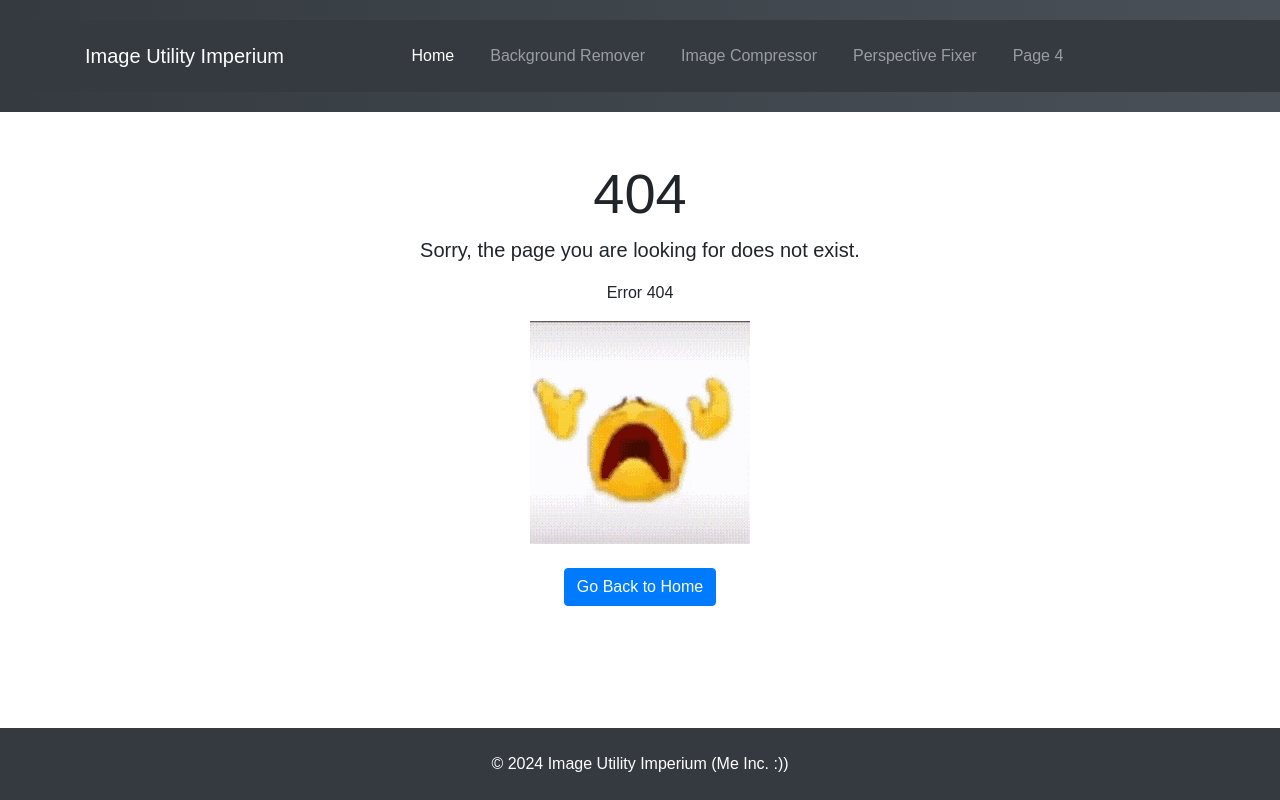
After one commit to intelligent-username/Photo-Utility-Imperium, a Flask app: template templates/404.html in a window 1280 px wide. The commit adds this page. Run offline with Flask 2, Linux system fonts and the light colour scheme; the template is opened without the code that fills it, so the values that code supplies are empty; some libraries are stand-ins or nearby versions.

Commit message:
Finished Front end today

```diff
--- a/app.py
+++ b/app.py
@@ -93,5 +93,19 @@ def process_perspective_fix():
 
     return send_file(corrected_io, mimetype='image/jpeg')
 
+@app.errorhandler(404)
+def not_found_error(error):
+    return render_template('404.html'), 404
+
+@app.errorhandler(500)
+def internal_error(error):
+    return render_template('500.html'), 500
+
+# If you want to handle specific exceptions:
+@app.errorhandler(Exception)
+def handle_exception(e):
+    # You can use `e` to get the exception details
+    return render_template('500.html'), 500
+
 if __name__ == '__main__':
     app.run(debug=True)
--- a/static/css/styles.css
+++ b/static/css/styles.css
@@ -30,6 +30,14 @@ body {
 .navbar a {
   color: #fff;
   text-decoration: none;
+}
+
+.navbar-nav .nav-link {
+  transition: color 0.3s;
+}
+
+.navbar-nav .nav-link:hover {
+  color: #f8f9fa;
 }
 
 .hero {
@@ -98,6 +106,13 @@ body {
   cursor: pointer;
 }
 
+.upload-area, #image-preview, #result {
+  box-shadow: 0 4px 8px rgba(0, 0, 0, 0.1);
+  border-radius: 8px;
+  padding: 15px;
+  background: #fff;
+}
+
 .upload-icon {
   color: #007bff;
   margin-bottom: 15px;
@@ -130,13 +145,34 @@ body {
   border-radius: 5px;
 }
 
+@media (max-width: 767px) {
+  .upload-area {
+      text-align: center;
+  }
+
+  #image-preview, #result {
+      text-align: center;
+  }
+}
+
 /* Heading Styles */
 h2 {
   margin-top: 20px;
   color: #333;
 }
 
+main.container {
+  margin-top: 30px;
+}
+
+header {
+  padding: 20px 0;
+  background: linear-gradient(to right, #343a40, #495057);
+}
+
 footer {
+  background-color: #212529;
+  padding: 20px 0;
   position: fixed;
   bottom: 0;
   width: 100%;
--- /dev/null
+++ b/templates/404.html
@@ -0,0 +1,15 @@
+{% extends "template.html" %}
+
+{% block title %}Page Not Found{% endblock %}
+
+{% block content %}
+<div class="text-center">
+    <h1 class="display-4">404</h1>
+    <p class="lead">Sorry, the page you are looking for does not exist.</p>
+    <p>Error 404</p>
+    <img src="/static/media/404.gif" alt="404 Image">
+    <br>
+    <br>
+    <a href="/main" class="btn btn-primary">Go Back to Home</a>
+</div>
+{% endblock %}
```
Also changed, not shown: templates/500.html (added, +16 -0 lines), README.md, media/RM2.jpg (deleted), static/media/404.gif (added), static/media/500.png (added), static/media/RM1.png (renamed from media/RM1.png), 1 other file.
